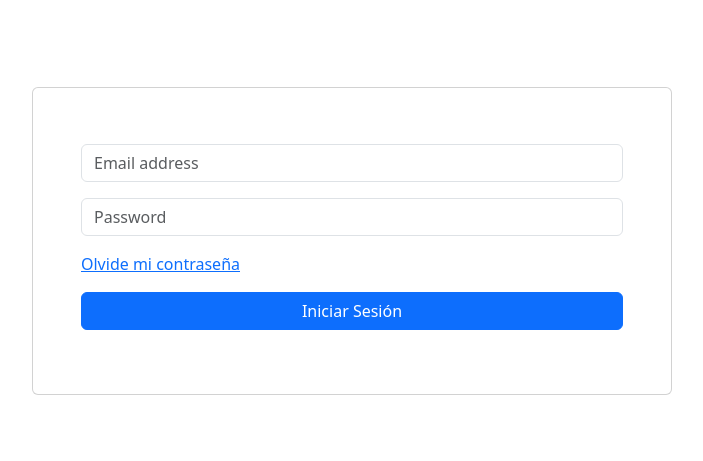
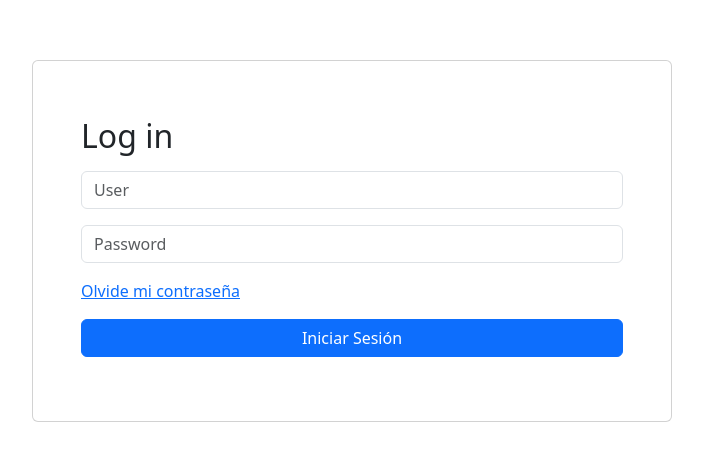
Before and after one commit to victort21/dai, an Angular app: page /auth/login in a window 1280 px wide. Shown: the part 159-620 px from the top of the page, without its empty margins (288-991 px from the left). Built offline with nearby package versions, Linux system fonts and the light colour scheme.

Commit message:
add reactive form

```diff
--- a/src/app/auth/auth.module.ts
+++ b/src/app/auth/auth.module.ts
@@ -4,6 +4,7 @@ import { CommonModule } from '@angular/common';
 import { AuthRoutingModule } from './auth-routing.module';
 import { LoginComponent } from './pages/login/login.component';
 import { ForgotPasswordComponent } from './pages/forgot-password/forgot-password.component';
+import { ReactiveFormsModule } from '@angular/forms';
 
 
 @NgModule({
@@ -13,7 +14,8 @@ import { ForgotPasswordComponent } from './pages/forgot-password/forgot-password
   ],
   imports: [
     CommonModule,
-    AuthRoutingModule
+    AuthRoutingModule,
+    ReactiveFormsModule,
   ]
 })
 export class AuthModule { }
--- a/src/app/auth/pages/login/login.component.html
+++ b/src/app/auth/pages/login/login.component.html
@@ -1,15 +1,29 @@
 
-<div class="min-vh-100 d-flex flex-column justify-content-center align-items-center">
-  <div class="card w-50 mx-auto">
+<div class="min-vh-100 d-flex flex-column justify-content-center">
+  <div class="card w-sm-50 w-50 mx-auto">
     <div class="card-body p-4 p-sm-5">
       <div class="row flex-between-center mb-2">
       </div>
-      <form>
+      <form
+        [formGroup]="authForm"
+        (ngSubmit)="onSubmit()"
+      >
+        <h2 class="mb-3">Log in</h2>
         <div class="mb-3">
-          <input class="form-control" type="email" placeholder="Email address" />
+          <input
+            type="text"
+            class="form-control"
+            formControlName="user"
+            placeholder="User"
+          />
         </div>
         <div class="mb-3">
-          <input class="form-control" type="password" placeholder="Password" />
+          <input
+            type="password"
+            class="form-control"
+            formControlName="password"
+            placeholder="Password"
+          />
         </div>
         <div class="row flex-between-center">
           <div class="col-auto">
--- a/src/app/auth/pages/login/login.component.ts
+++ b/src/app/auth/pages/login/login.component.ts
@@ -1,4 +1,6 @@
 import { Component } from '@angular/core';
+import { FormBuilder, Validators } from '@angular/forms';
+import { Router } from '@angular/router';
 
 @Component({
   selector: 'app-login',
@@ -6,4 +8,15 @@ import { Component } from '@angular/core';
 })
 export class LoginComponent {
 
+  authForm = this._fb.group({
+    user: ['', [Validators.required] ],
+    password: ['', [Validators.required] ],
+  });
+
+  constructor(private _fb: FormBuilder, private _router: Router) {}
+
+  onSubmit() {
+    this._router.navigateByUrl('/begin/schools');
+  }
+
 }
```
